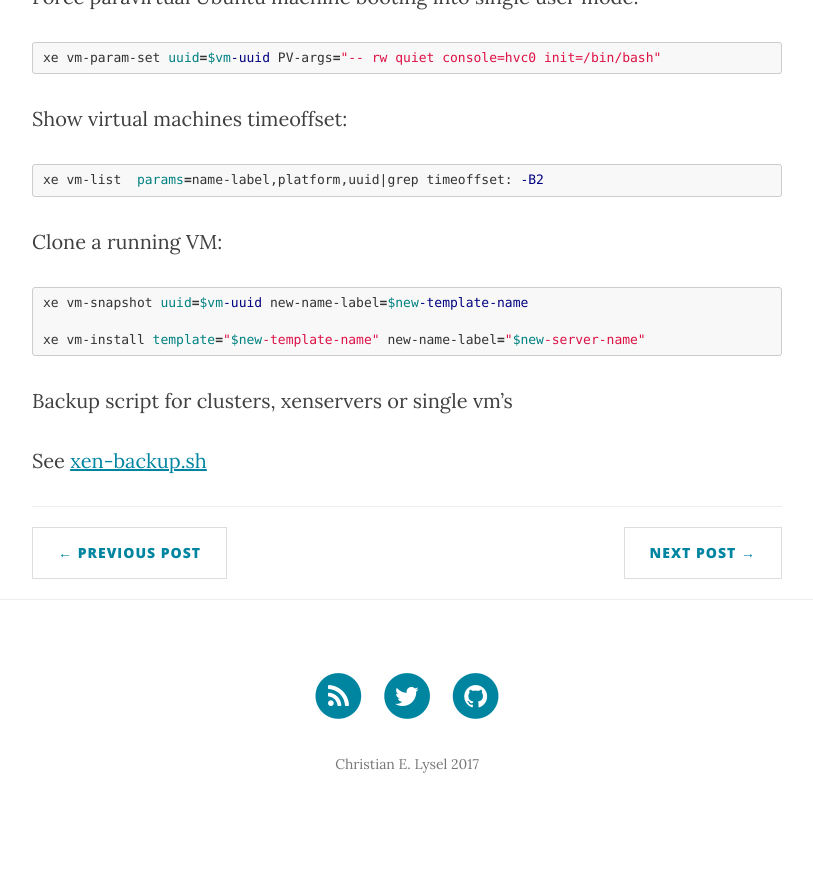
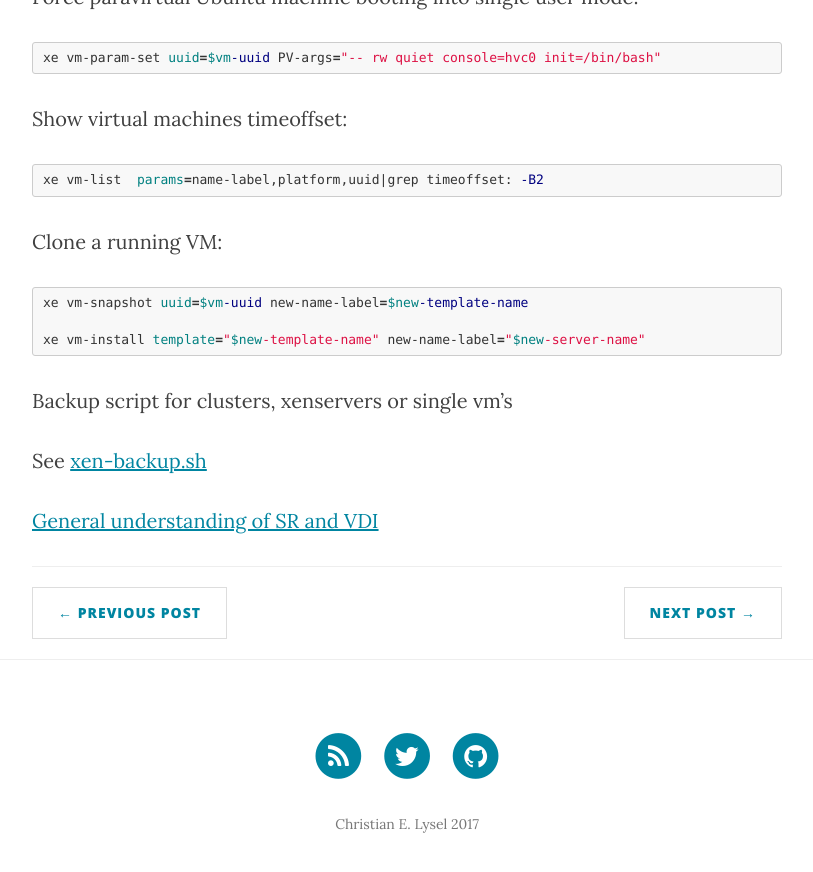
Before and after one commit to clysel/christian.lysel.net, a Jekyll site: the page built from _posts/2015-10-29-xenserver.markdown, in a window 1280 px wide and 900 px high, scrolled down 786 px. Shown: the top 872 px of the window, without its empty margins (233-1046 px from the left). Built offline with Jekyll 4.4.1, drawn with Linux system fonts in a browser that asks for light colours; nearby versions of some CDN libraries; before the commit the page ends 1626 px from its top, so only the background shows below that.

Commit message:
Update 2015-10-29-xenserver.markdown

```diff
--- a/_posts/2015-10-29-xenserver.markdown
+++ b/_posts/2015-10-29-xenserver.markdown
@@ -39,3 +39,6 @@ xe vm-install template="$new-template-name" new-name-label="$new-server-name"
 Backup script for clusters, xenservers or single vm's
 
 See [xen-backup.sh](https://github.com/clysel/scripts/blob/master/xen-backup.sh)
+
+
+[General understanding of SR and VDI](https://discussions.citrix.com/topic/352398-xenserver-62-sp1-difference-between-gb-used-and-gb-allocated-on-lun-sr/)
```
